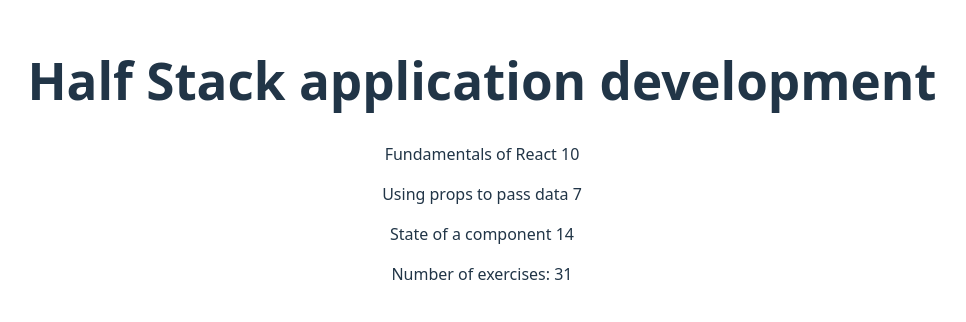
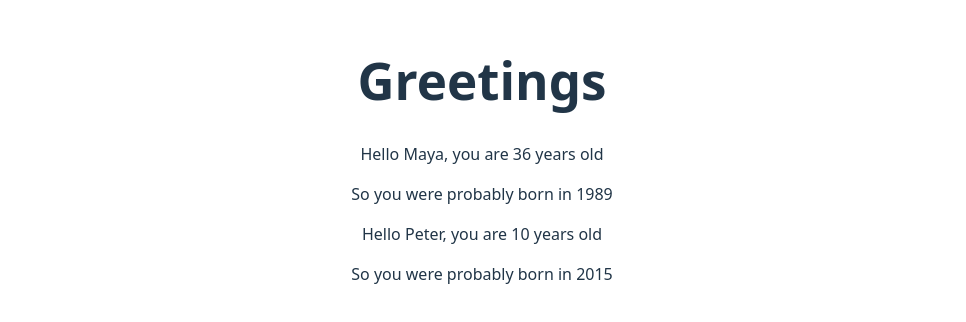
Before and after one commit to RodResq/react-labs-2, a React (Vite) app: page / in a window 1280 px wide. Shown: the part 240-562 px from the top of the page, without its empty margins (158-1124 px from the left). Built offline with nearby package versions, Linux system fonts and the light colour scheme.

Commit message:
feat: funct within component

```diff
--- a/src/App.jsx
+++ b/src/App.jsx
@@ -1,112 +1,34 @@
 import './App.css'
 
-// const Footer = () => {
-//   return (
-//     <div>
-//       greeting app created by <a href='https://github.com/mluukkai'>mluukkai</a>
-//     </div>
-//   )
-// }
+const Hello = (props) => {
+  const bornYear = () => {
+    const yearNow = new Date().getFullYear()
+    return yearNow - props.age
+  }
 
-
-// const Hello = (props) => {
-//   console.log(props);
-//   return (
-//     <>
-//       <p>Hello {props.name}, you are {props.age} years old</p>
-//     </>
-//   )
-// }
-
-// const App = () => {
-//   const name = 'Peter'
-//   const age = 10
-
-//   return (
-//     <>
-//       <h1>Greentings</h1>
-//       <Hello name='Maya' age={26 + 10} />
-//       <Hello name={name} age={age} />
-//       <Footer />
-//     </>
-//   )
-// }
-
-// const App = () => {
-//   const friends = ['Peter', ' Maya']
-
-//   return (
-//     <div>
-//       <p>{friends}</p>
-//     </div>
-//   )
-// }
-
-const Header = (props) => {
-  console.log(props);
   return (
-    <>
-      <h1>{props.course.name}</h1>
-    </>
-  )
-}
-
-const Part = (props) => {
-  return (
-    <>
+    <div>
       <p>
-        {props.name} {props.numExcercises}
+        Hello {props.name}, you are {props.age} years old
       </p>
-    </>
-  )
-}
-
-const Content = (props) => {
-  console.log(props)
-  return (
-    <>
-      <Part name={props.course.parts[0].name} numExcercises={props.course.parts[0].exercises} />
-      <Part name={props.course.parts[1].name} numExcercises={props.course.parts[1].exercises} />
-      <Part name={props.course.parts[2].name} numExcercises={props.course.parts[2].exercises} />
-    </>
-  )
-}
-
-const Total = (props) => {
-  console.log(props);
-  return (
-    <>
-      <p>Number of exercises: {props.course.parts[0].exercises + props.course.parts[1].exercises + props.course.parts[2].exercises}</p>
-    </>
+      <p>So you were probably born in {bornYear()}</p>
+    </div>
   )
 }
 
 const App = () => {
-  const course = {
-    name: 'Half Stack application development',
-    parts: [
-      {
-        name: 'Fundamentals of React',
-        exercises: 10
-      },
-      {
-        name: 'Using props to pass data',
-        exercises: 7
-      },
-      {
-        name: 'State of a component',
-        exercises: 14
-      }
-    ]
-  }
+  const name = ' Peter'
+  const age = 10
 
   return (
     <div>
-      <Header course={course} />
-      <Content course={course} />
-      <Total course={course} />
+      <h1>Greetings</h1>
+      <Hello name="Maya" age={26 + 10} />
+      <Hello name={name} age={age} />
     </div>
+
   )
 }
 
+
 export default App
```
